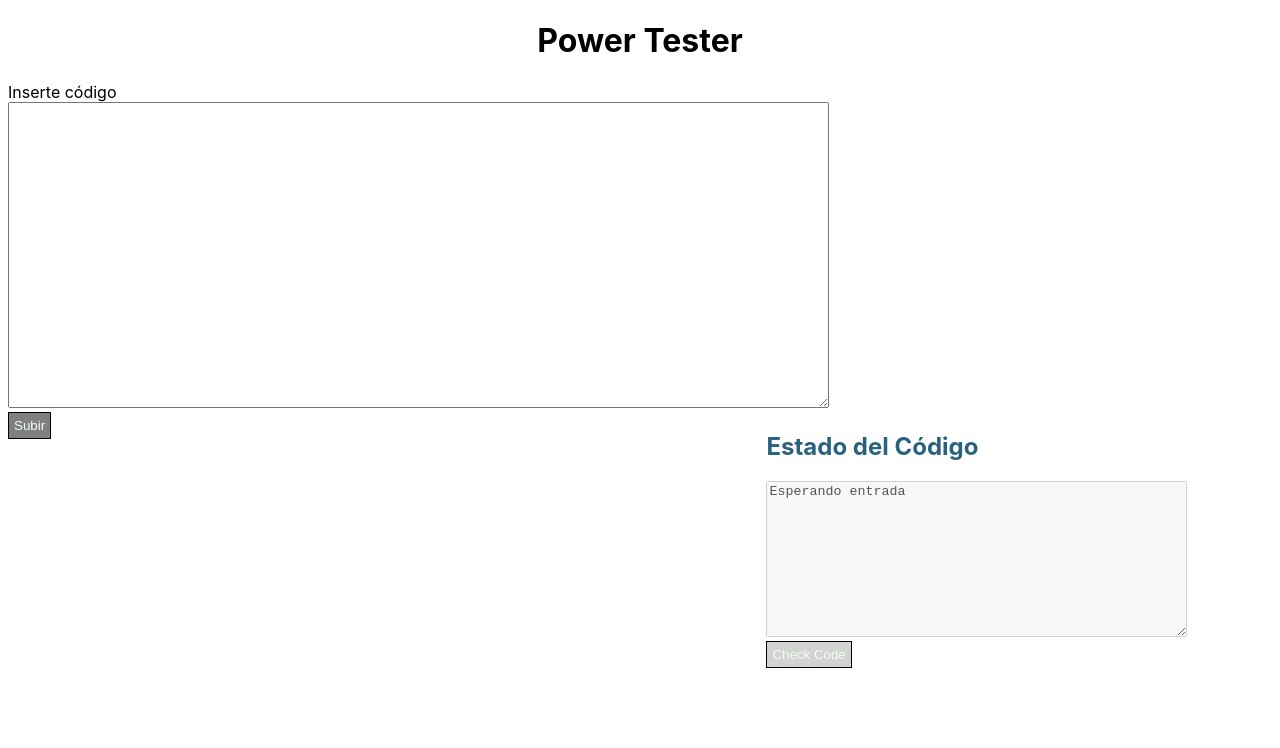
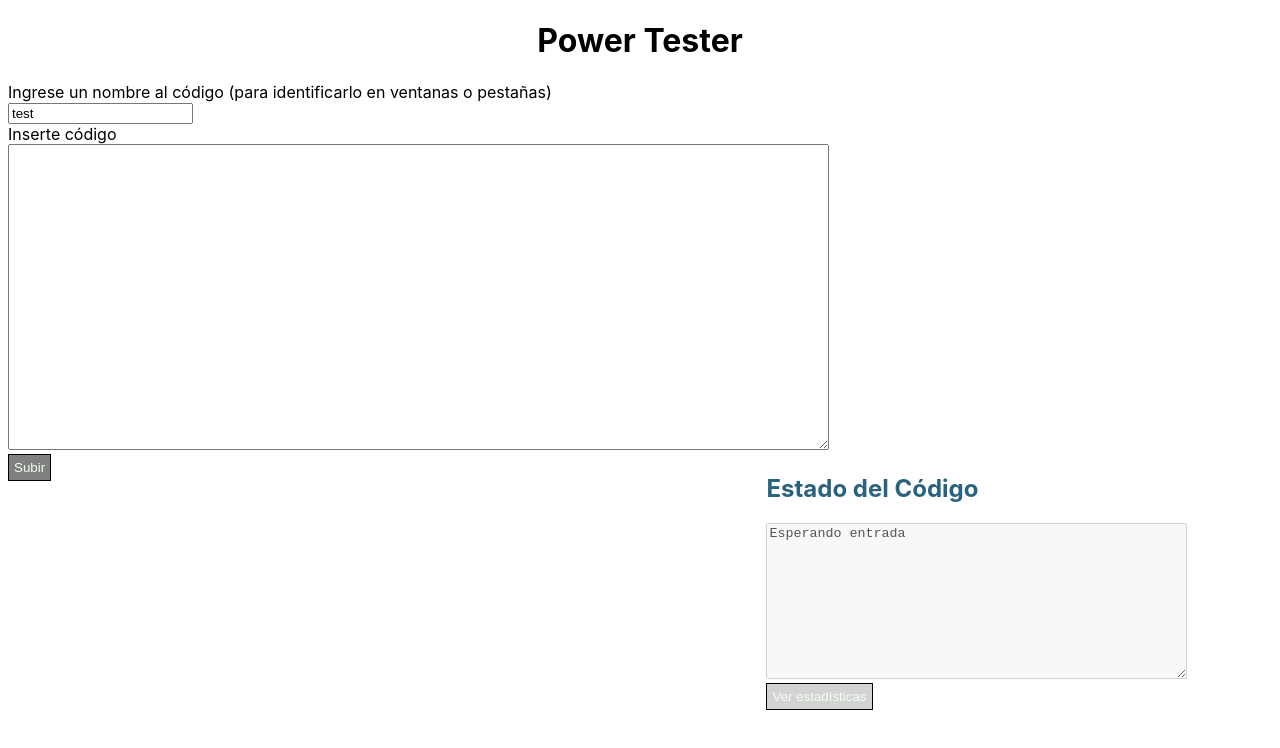
Before and after one commit to Nispeter/power-tester, a React (Create React App) app in the folder Client/my-app/: page / in a window 1280 px wide. Shown: the top 748 px of the page. Built offline with nearby package versions, Linux system fonts and the light colour scheme.

Commit message:
agregado cuadro de nombre

```diff
--- a/Client/my-app/src/App.js
+++ b/Client/my-app/src/App.js
@@ -1,5 +1,5 @@
-import React, { Component , useState} from "react";
-import {BrowserRouter, Routes, Route, useParams, useNavigate} from "react-router-dom"
+import React, { Component , useState, useEffect} from "react";
+import {BrowserRouter, Routes, Route, useParams, useNavigate, useLocation} from "react-router-dom"
 
 const axios = require("axios").default;
 
@@ -71,6 +71,7 @@ class RenderTable extends Component {
       <React.Fragment>
         <div>
           <table style={{width: "50%"} }>
+            <tbody>
               <tr>
                 <td className="dataName">Energía de Nucleos (J):</td>
                 <td>{this.state.EnergyCores}</td>
@@ -121,6 +122,7 @@ class RenderTable extends Component {
                 <td className="dataName">Potencia de RAM (W):</td>
                 <td>{this.state.PowerRAM}</td>
               </tr>
+            </tbody>
           </table>
           <p style={{"text-align": "center"}}> *La línea naranja (y púrpura) en los gráficos representan los promedios.</p>
         </div>
@@ -133,12 +135,19 @@ class RenderTable extends Component {
 function RenderImage(props){
   let asd2 = useNavigate();
   var asd = useParams().codename;
+  var name = useLocation().state.name;
   const link = "http://keira.inf.udec.cl/static/"+asd+"/";
+
+  useEffect(()=>{
+    document.title = "Power-tester: " + name;
+  })
+
   return (
     <div>
       <div class="row">
         <button type="button" className="buttonv" onClick={()=>asd2(-1)}> Volver</button>
         <button type="button" className="buttonv" onClick={handleDownload} style={{float: "right"}}> Descargar CSV </button>
+        <h1>{name}</h1>
       </div>
       <div class="cat">
         <h2>Tabla de Promedios</h2>
@@ -216,7 +225,8 @@ function RenderForm(){
   const [code, setCode] = useState('');
   const [codename, setCodename] = useState();
   const [status, setStatus] = useState('Esperando entrada');
-  const [check, setCheck] = useState(true)
+  const [check, setCheck] = useState(true);
+  const [name, setName] = useState('test');
   var flag = '';
   var intervalID = 0;
   let navigate = useNavigate();
@@ -247,6 +257,9 @@ function RenderForm(){
     setCode(event.target.value);
     setCheck(true);
   }
+  function handleChange2(event){
+    setName(event.target.value);
+  }
 
   function getStatusfromServer(match){
     axios.get('http://keira.inf.udec.cl/checkstatus/'+match)
@@ -274,6 +287,10 @@ function RenderForm(){
   return (<React.Fragment>
             <div><h1>Power Tester</h1></div>
             <form onSubmit={handleSubmit}>
+              <div>
+                <label htmlFor="title">Ingrese un nombre al código (para identificarlo en ventanas o pestañas)</label><br/>
+                <input type="text" value={name} onChange={handleChange2}/>
+              </div>
               <div><label htmlFor="code">Inserte código </label></div>
               <textarea type="text" id="code" name="code" rows="20" cols="100" value={code} onChange={handleChange}></textarea>
               <aside>
@@ -281,7 +298,7 @@ function RenderForm(){
                 <div>
                   <textarea type="text" id="status" value={status} disabled rows="10" cols="50"></textarea>
                 </div>
-              <button type="button" className="buttonv" onClick={()=>navigate('/code/'+codename, {replace: false})} disabled={check}> Check Code</button>
+                <button type="button" className="buttonv" onClick={()=>navigate('/code/'+codename, {replace: false, state: {'name': name}})} disabled={check}>Ver estadísticas</button>
               </aside>
               <div>
                 <input type="submit" className="buttonv" value="Subir"/>
```
Lines whose indentation alone changed are shown as unchanged.
